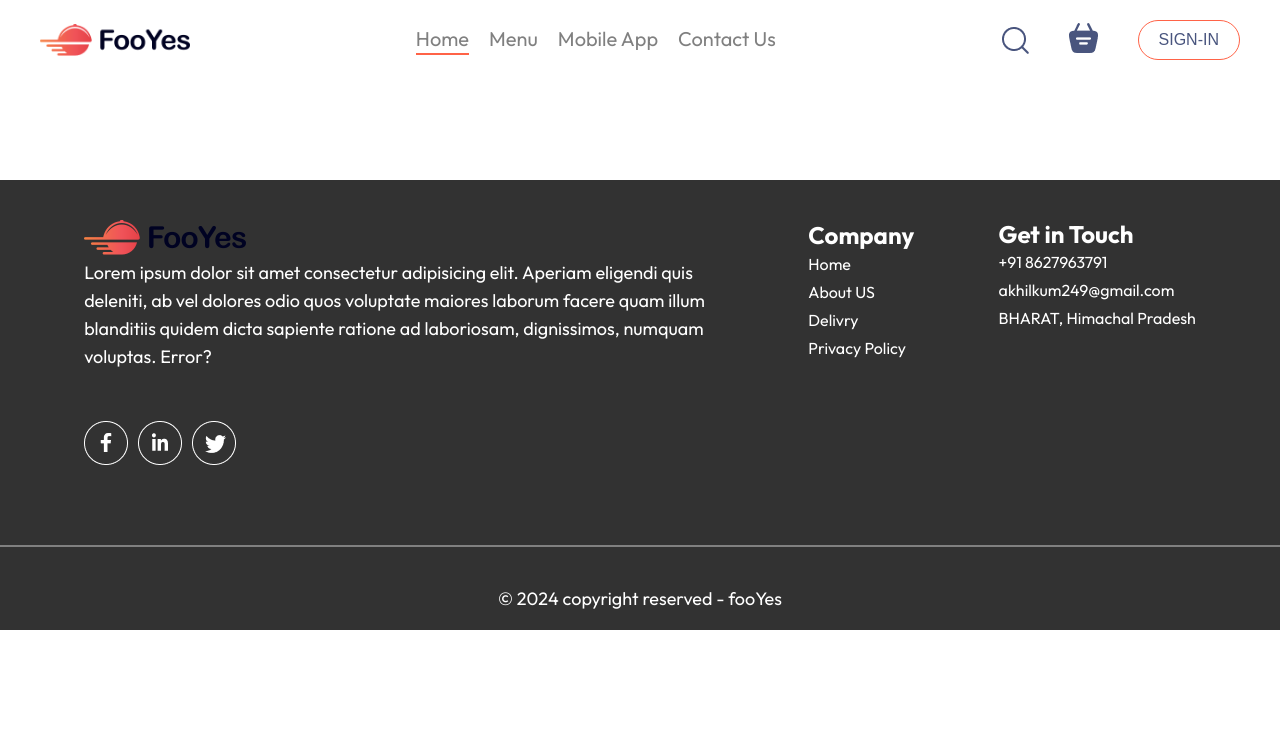
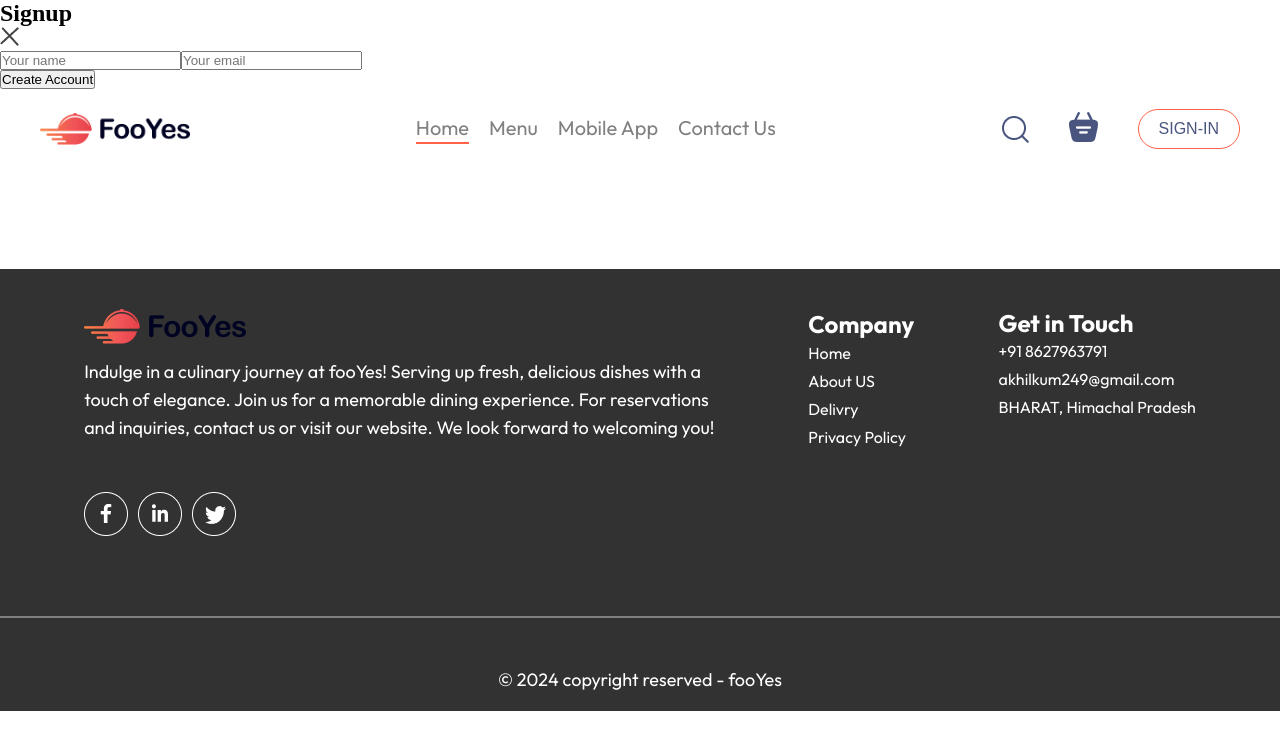
Before and after one commit to RenneManny/foo-yes, a React (Vite) app: page /order in a window 1280 px wide. Both pictures are taken after a click on the button "SIGN-IN". Shown: the top 750 px of the page. Built offline with nearby package versions, Linux system fonts and the light colour scheme.

Commit message:
footer updated and form :added

```diff
--- a/src/App.jsx
+++ b/src/App.jsx
@@ -1,15 +1,18 @@
-import React from "react";
+import React, { useState } from "react";
 import Navbar from "./components/Navbar/Navbar";
 import { Route, Routes } from "react-router-dom";
 import Home from "./Pages/Home/Home";
 import Cart from "./Pages/Cart/Cart";
 import Order from "./Pages/Orders/Order";
 import Footer from "./components/Footer/Footer";
+import Login from "./components/Login/Login";
 const App = () => {
+  const[login,setLogin]=useState(false)
   return (
     <>
+    {login?<Login showLogin={setLogin}/>:<></>}
       <div className="app">
-        <Navbar />
+        <Navbar setLogin={setLogin} />
         <Routes>
           <Route path="/" element={<Home />} />
           <Route path="/cart" element={<Cart />} />
--- a/src/components/Footer/Footer.css
+++ b/src/components/Footer/Footer.css
@@ -59,6 +59,7 @@
 .footer p {
     font-family: outfit;
     font-size: 18px;
+    padding-top: 10px;
 }
 @media screen and (max-width:750px){
     .footer{
--- a/src/components/Footer/Footer.jsx
+++ b/src/components/Footer/Footer.jsx
@@ -8,11 +8,11 @@ function Footer() {
         <div className="footer-content">
           <div className="content-left width">
             <img src={assets.logo} alt="" />
-            <p>
-              Lorem ipsum dolor sit amet consectetur adipisicing elit. Aperiam
-              eligendi quis deleniti, ab vel dolores odio quos voluptate maiores
-              laborum facere quam illum blanditiis quidem dicta sapiente ratione
-              ad laboriosam, dignissimos, numquam voluptas. Error?
+            <p >
+              Indulge in a culinary journey at fooYes! Serving up fresh,
+              delicious dishes with a touch of elegance. Join us for a memorable
+              dining experience. For reservations and inquiries, contact us or
+              visit our website. We look forward to welcoming you!
             </p>
             <div className="icns">
               <img src={assets.facebook_icon} alt="" />
@@ -32,8 +32,7 @@ function Footer() {
           <div className="right">
             <h2>Get in Touch</h2>
             <ul>
-              <li>
-                +91 8627963791</li>
+              <li>+91 8627963791</li>
               <li>akhilkum249@gmail.com</li>
               <li>BHARAT, Himachal Pradesh</li>
             </ul>
--- /dev/null
+++ b/src/components/Login/Login.jsx
@@ -0,0 +1,27 @@
+import React, { useState } from 'react'
+import "./Login.css"
+import { assets } from '../../assets/assets'
+function Login({showLogin}) {
+    const [currentState,useCurrentState]=useState("Signup")
+  return (
+    <>
+      <div className="login">
+        <form action="" className='login-container'>
+            <div className="login-title">
+                <h2>
+                {currentState}
+                </h2>
+                <img onClick={()=>showLogin(false)} src={assets.cross_icon} alt="" />
+            </div>
+            <div className="inputs">
+                <input type="text" placeholder='Your name ' required />
+                <input type="email" placeholder='Your email ' required />
+            </div>
+                <button>{currentState==="Signup"?"Create Account":"Login"}</button>
+        </form>
+      </div>
+    </>
+  )
+}
+
+export default Login
--- a/src/components/Navbar/Navbar.jsx
+++ b/src/components/Navbar/Navbar.jsx
@@ -3,7 +3,7 @@ import "./Navbar.css";
 import { Link, NavLink } from "react-router-dom";
 
 import { assets } from "../../assets/assets.js";
-function Navbar() {
+function Navbar({setLogin}) {
   const [menu, setMenu] = useState("Home");
 
   return (
@@ -43,7 +43,7 @@ function Navbar() {
               <img src={assets.basket_icon} alt="" />
               <div className="dot"></div>
             </div>
-            <button>SIGN-IN</button>
+            <button onClick={()=>setLogin(true)}>SIGN-IN</button>
           </div>
         </div>
       </div>
```
Also changed, not shown: src/components/Login/Login.css (added).
